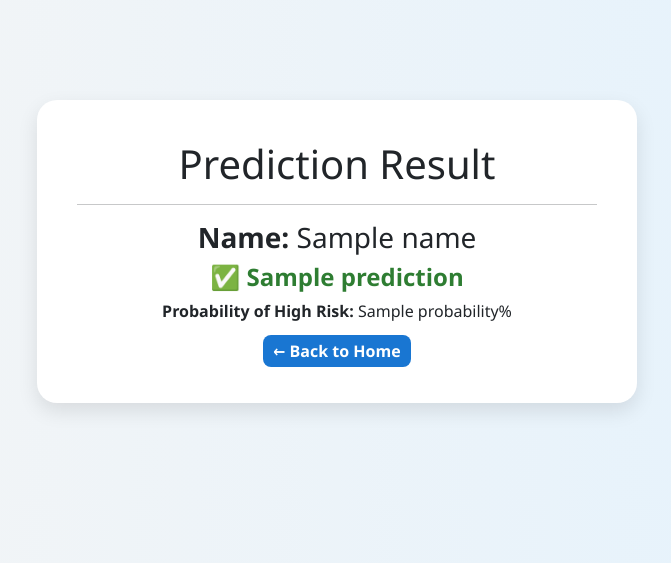
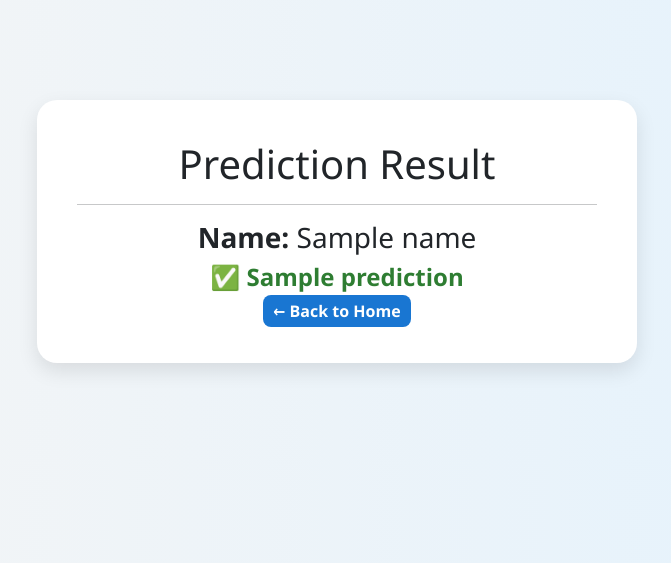
Before and after one commit to Aysha6/Pregnancy-Risk, a Flask app: template templates/result.html in a window 1280 px wide. Shown: the top 563 px of the page, without its empty margins (303-974 px from the left). Run offline with Flask 3, Linux system fonts and the light colour scheme; the template is opened without the code that fills it: most values are stand-ins (such as "Sample title", 1, 10 or a date in 2020); parts of the project's set-up code (start-up, migrations or seed data) failed here and were passed over.

Commit message:
Update result.html

```diff
--- a/templates/result.html
+++ b/templates/result.html
@@ -55,7 +55,7 @@
       <h4 class="risk-low">✅ {{ prediction }}</h4>
     {% endif %}
 
-    <p><strong>Probability of High Risk:</strong> {{ probability }}%</p>
+    <!-- <p><strong>Probability of High Risk:</strong> {{ probability }}%</p> -->
 
     <a href="/" class="btn-back">← Back to Home</a>
   </div>
```
